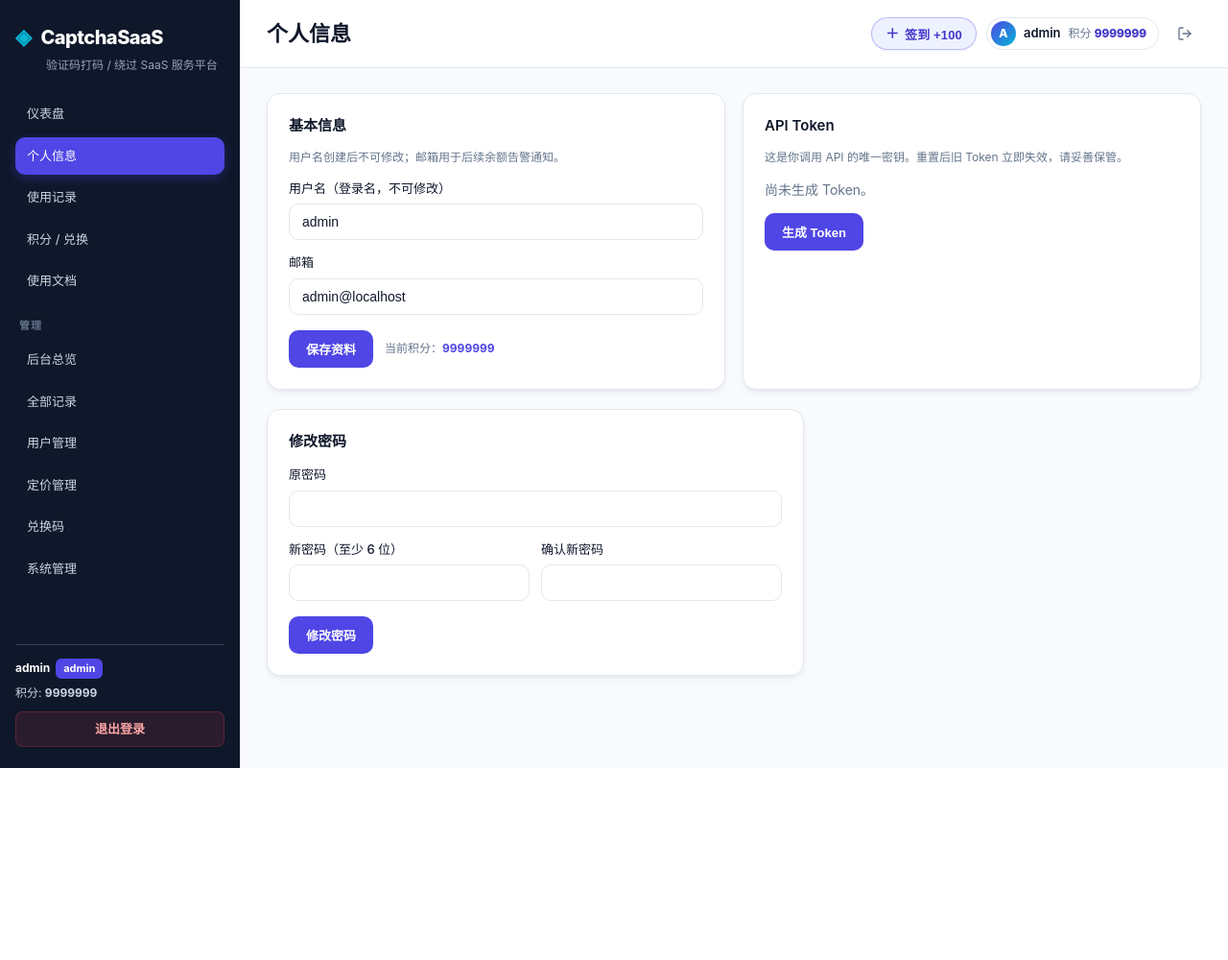
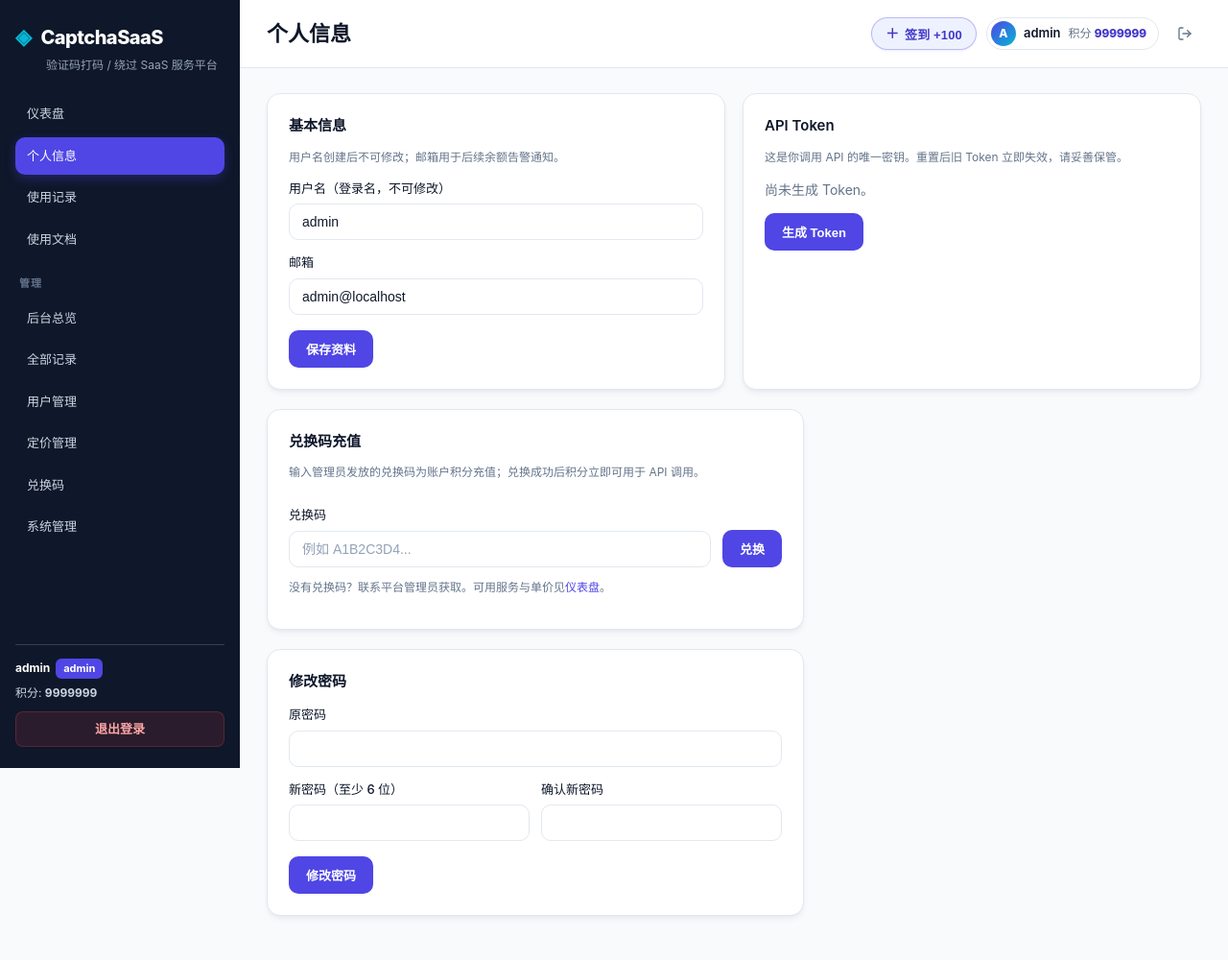
Before and after one commit to jok-001/captcha-saas, a Flask app: page /profile in a window 1280 px wide. Shown: the whole page at 96% size. Before the commit the page ends 800 px from the top, so only its background shows below. Run offline with Flask 3, Linux system fonts and the light colour scheme; the visitor is signed in with stand-in values (Sample User, id 1).

Commit message:
feat: 兑换码充值并入个人信息页；状态徽章防换行；规划中排序垫底
- /recharge 页面移除（模板删除），路由 302 到 /profile 保留书签兼容
- profile 新增「兑换码充值」卡片（action=redeem，端到端实测 +500 积分）
- profile 基本信息去掉「当前积分」（顶栏/侧栏已有实时积分）
- 导航去掉「积分 / 兑换」入口
- .pill 加 white-space:nowrap，修复已接入/规划中徽章在窄列换行
  （影响：admin/pricing、dashboard 可用服务、docs 各列表）
- .req 首次补上样式定义（此前裸文本）：必填=靛蓝胶囊、可选=灰胶囊，均 nowrap
- get_pricing 排序改为 enabled DESC, type：已接入在前、规划中垫底
  （影响：dashboard、docs、admin/pricing 三处列表）

```diff
--- a/app/db.py
+++ b/app/db.py
@@ -797,7 +797,8 @@ def reset_token(uid):
 
 # ---------- 定价 ----------
 def get_pricing():
-    return [dict(r) for r in q("SELECT * FROM pricing ORDER BY type")]
+    # 已接入(enabled=1)在前、规划中垫底，组内按类型名排序 —— 用户视角"能用的"永远在上面
+    return [dict(r) for r in q("SELECT * FROM pricing ORDER BY enabled DESC, type")]
 
 
 def get_price(type_name):
--- a/app/web.py
+++ b/app/web.py
@@ -92,6 +92,13 @@ def profile():
         elif action == "reset_token":
             db.reset_token(uid)
             flash("Token 已重置，请立即复制保存（旧 Token 已失效）", "success")
+        elif action == "redeem":
+            code = (request.form.get("code") or "").strip().upper()
+            ok, res = db.redeem_code(code, uid)
+            if ok:
+                flash("兑换成功！当前积分: %d" % res, "success")
+            else:
+                flash("兑换失败: %s" % res, "error")
         elif action == "change_password":
             old = request.form.get("old_password", "")
             new = request.form.get("new_password", "")
@@ -280,19 +287,8 @@ def api_checkin():
 @bp.route("/recharge", methods=["GET", "POST"])
 @login_required
 def recharge():
-    uid = session["user_id"]
-    msg = None
-    if request.method == "POST":
-        code = (request.form.get("code") or "").strip().upper()
-        ok, res = db.redeem_code(code, uid)
-        if ok:
-            flash("兑换成功！当前积分: %d" % res, "success")
-        else:
-            flash("兑换失败: %s" % res, "error")
-        return redirect(url_for("web.recharge"))
-    # 展示可购买的“套餐”（此处为示意；实际需管理员发放兑换码或充值）
-    pricing = db.get_pricing()
-    return render_template("recharge.html", pricing=pricing)
+    """「积分 / 兑换」已并入个人信息页（兑换码充值卡片）。旧链接重定向保留书签兼容。"""
+    return redirect(url_for("web.profile"))
 
 
 @bp.route("/docs")
--- a/static/style.css
+++ b/static/style.css
@@ -431,6 +431,7 @@ button:active, .btn:active { transform: translateY(1px); }
   border-radius: 20px;
   font-size: 12px;
   font-weight: 600;
+  white-space: nowrap;   /* 圆点+文字永不折行：状态徽章换行极难看 */
 }
 
 .pill::before { content: ""; width: 6px; height: 6px; border-radius: 50%; }
@@ -438,6 +439,19 @@ button:active, .btn:active { transform: translateY(1px); }
 .pill-on::before { background: var(--ok); }
 .pill-off { background: #fee2e2; color: #991b1b; }
 .pill-off::before { background: var(--err); }
+
+/* 文档参数表「必填/可选」徽章（此前无样式定义，裸文本在窄列换行） */
+.req {
+  display: inline-block;
+  padding: 2px 9px;
+  border-radius: 20px;
+  font-size: 11px;
+  font-weight: 600;
+  white-space: nowrap;
+  line-height: 1.6;
+}
+.req.yes { background: #e0e7ff; color: #3730a3; }   /* 必填：品牌靛蓝，比绿色更像"约束" */
+.req.no  { background: #f1f5f9; color: #64748b; }   /* 可选：中性灰 */
 
 pre {
   background: #0f172a;
--- a/templates/base.html
+++ b/templates/base.html
@@ -27,7 +27,6 @@
       <a href="{{ url_for('web.dashboard') }}" class="{% if active=='dashboard' %}on{% endif %}">仪表盘</a>
       <a href="{{ url_for('web.profile') }}" class="{% if active=='profile' %}on{% endif %}">个人信息</a>
       <a href="{{ url_for('web.records') }}" class="{% if active=='records' %}on{% endif %}">使用记录</a>
-      <a href="{{ url_for('web.recharge') }}" class="{% if active=='recharge' %}on{% endif %}">积分 / 兑换</a>
       <a href="{{ url_for('web.docs') }}" class="{% if active=='docs' %}on{% endif %}">使用文档</a>
       {% if current_user.role == 'admin' %}
       <div class="nav-sep">管理</div>
--- a/templates/profile.html
+++ b/templates/profile.html
@@ -15,7 +15,6 @@
       <input name="email" type="email" value="{{ user.email or '' }}" placeholder="user@example.com">
       <div class="row mt">
         <button>保存资料</button>
-        <span class="muted small">当前积分：<b style="color:var(--brand)">{{ user.credits }}</b></span>
       </div>
     </form>
   </div>
@@ -41,6 +40,26 @@
     </form>
     {% endif %}
   </div>
+</div>
+
+<div class="card" style="max-width:560px">
+  <h3 style="margin:0 0 6px">兑换码充值</h3>
+  <p class="muted small">输入管理员发放的兑换码为账户积分充值；兑换成功后积分立即可用于 API 调用。</p>
+  <form method="post">
+    <input type="hidden" name="action" value="redeem">
+    <div class="row">
+      <div style="flex:1">
+        <label>兑换码</label>
+        <input name="code" placeholder="例如 A1B2C3D4..." style="text-transform:uppercase" required>
+      </div>
+      <div style="align-self:flex-end">
+        <button>兑换</button>
+      </div>
+    </div>
+  </form>
+  <p class="muted" style="font-size:12px;margin-top:12px">
+    没有兑换码？联系平台管理员获取。可用服务与单价见<a href="{{ url_for('web.dashboard') }}">仪表盘</a>。
+  </p>
 </div>
 
 <div class="card" style="max-width:560px">
```
Also changed, not shown: templates/recharge.html (deleted, +0 -30 lines), README.md.
